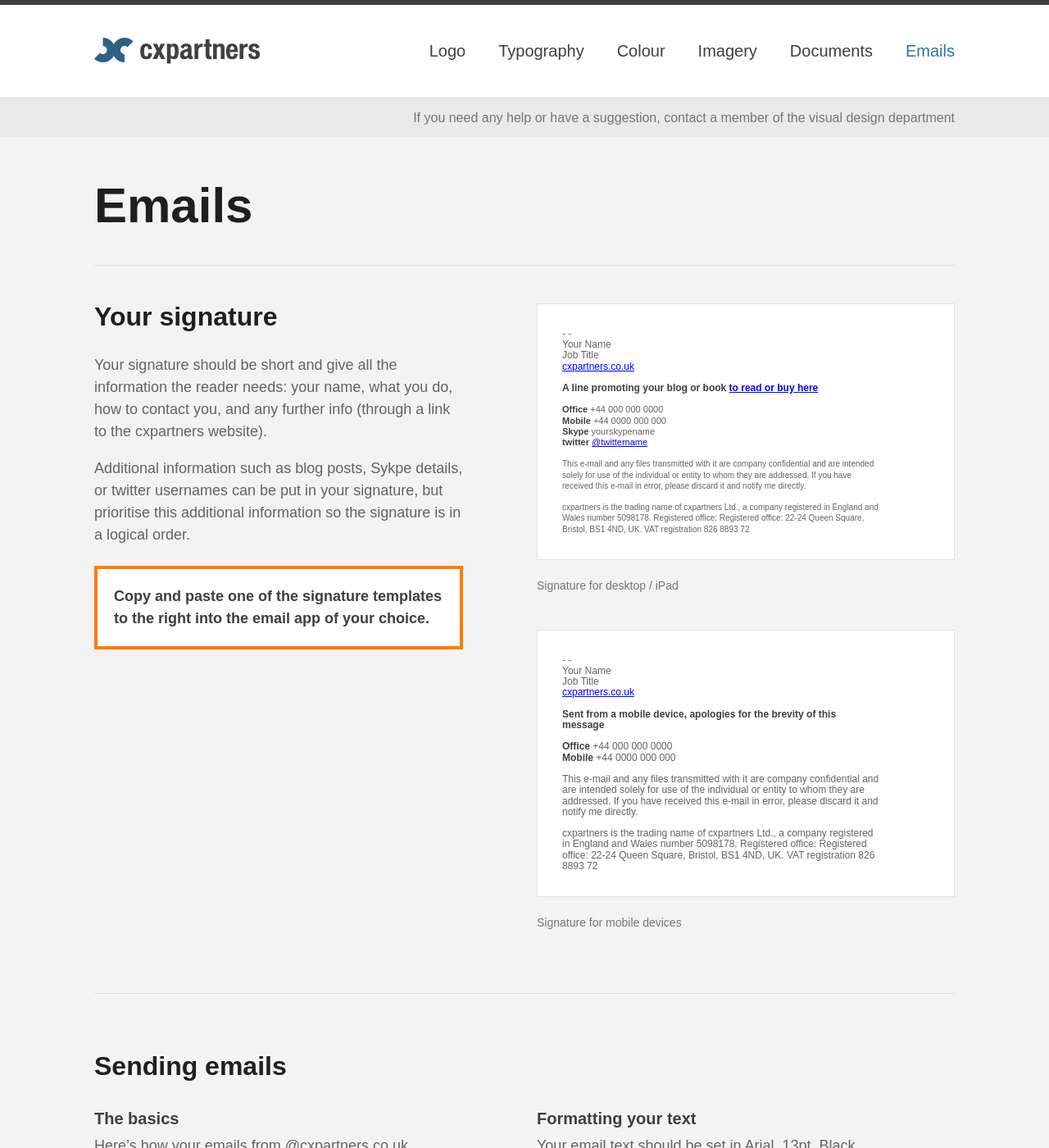
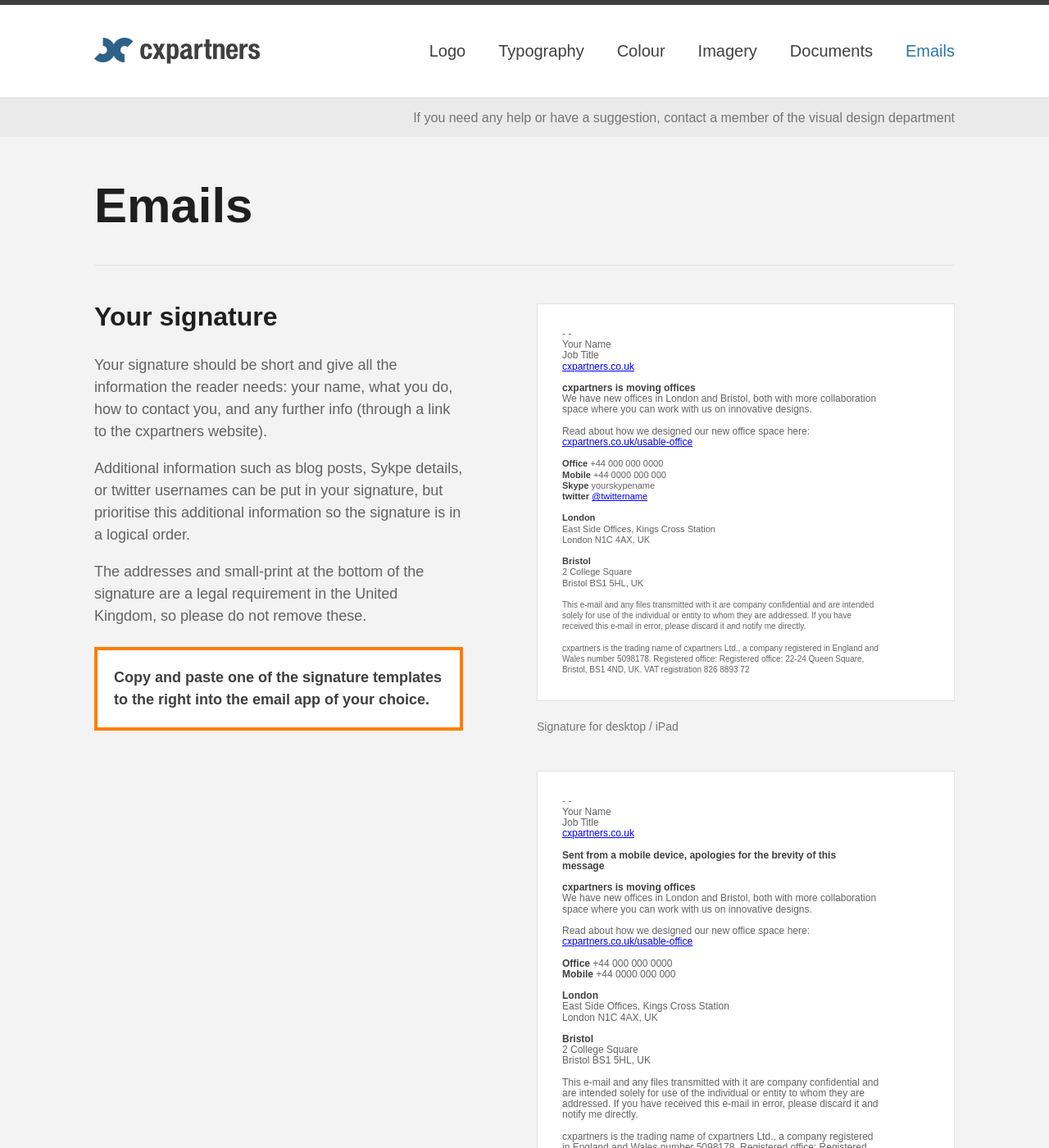
Before and after one commit to cxpartners/design-manual, a Jekyll site: the page built from emails.html, in a window 1280 px wide and 1400 px high. Shown: the whole window at 82% size. Built offline with Jekyll 4.4.1, drawn with Linux system fonts in a browser that asks for light colours.

Commit message:
Add moving office note and legal requirements to email guidelines

```diff
--- a/emails.html
+++ b/emails.html
@@ -11,6 +11,7 @@
       <h2>Your signature</h2>
       <p>Your signature should be short and give all the information the reader needs: your name, what you do, how to contact you, and any further info (through a link to the cxpartners website).</p>
       <p>Additional information such as blog posts, Sykpe details, or twitter usernames can be put in your signature, but prioritise this additional information so the signature is in a logical order.</p>
+      <p>The addresses and small-print at the bottom of the signature are a legal requirement in the United Kingdom, so please do not remove these.</p>
       <div class="note">
         <p>Copy and paste one of the signature templates to the right into the email app of your choice.</p>
       </div><!--/note-->
@@ -23,13 +24,25 @@
           Job Title<br>
           <a href="http://www.cxpartners.co.uk/" title="cxpartners">cxpartners.co.uk</a><br>
           <br>
-          <strong>A line promoting your blog or book <a href="#">to read or buy here</a></strong><br>
+          <strong>cxpartners is moving offices</strong><br>
+          We have new offices in London and Bristol, both with more collaboration space where you can work with us on innovative designs.<br>
+          <br>
+          Read about how we designed our new office space here: <a href="http://www.cxpartners.co.uk/usable-office" title="How cxpartners designed a usable office">cxpartners.co.uk/usable-office</a><br>
           <br>
           <span style="font-size:11px"><strong>Office</strong> +44 000 000 0000<br>
           <strong>Mobile</strong> +44 0000 000 000<br>
           <strong>Skype</strong> yourskypename<br>
           <strong>twitter</strong> <a href="#">@twittername</a></span><br>
           <br>
+          <span style="font-size:11px">
+            <strong>London</strong><br>
+            East Side Offices, Kings Cross Station<br>
+            London N1C 4AX, UK<br>
+            <br>
+            <strong>Bristol</strong><br>
+            2 College Square<br>
+            Bristol BS1 5HL, UK<br>
+          </span><br>
           <span style="font-size:10px">This e-mail and any files transmitted with it are company confidential and are intended solely for use of the individual or entity to whom they are addressed. If you have received this e-mail in error, please discard it and notify me directly.</span><br>
           <br>
           <span style="font-size:10px">cxpartners is the trading name of cxpartners Ltd., a company registered in England and Wales number 5098178. Registered office: Registered office: 22-24 Queen Square, Bristol, BS1 4ND, UK. VAT registration 826 8893 72</span>
@@ -45,9 +58,22 @@
           <br>
           <strong>Sent from a mobile device, apologies for the brevity of this message</strong><br>
           <br>
+          <strong>cxpartners is moving offices</strong><br>
+          We have new offices in London and Bristol, both with more collaboration space where you can work with us on innovative designs.<br>
+          <br>
+          Read about how we designed our new office space here: <a href="http://www.cxpartners.co.uk/usable-office" title="How cxpartners designed a usable office">cxpartners.co.uk/usable-office</a><br>
+          <br>
           <strong>Office</strong> +44 000 000 0000<br>
           <strong>Mobile</strong> +44 0000 000 000<br>
           <br>
+        <strong>London</strong><br>
+        East Side Offices, Kings Cross Station<br>
+        London N1C 4AX, UK<br>
+        <br>
+        <strong>Bristol</strong><br>
+        2 College Square<br>
+        Bristol BS1 5HL, UK<br>
+        <br>
           This e-mail and any files transmitted with it are company confidential and are intended solely for use of the individual or entity to whom they are addressed. If you have received this e-mail in error, please discard it and notify me directly.<br>
           <br>
           cxpartners is the trading name of cxpartners Ltd., a company registered in England and Wales number 5098178. Registered office: Registered office: 22-24 Queen Square, Bristol, BS1 4ND, UK. VAT registration 826 8893 72
```
